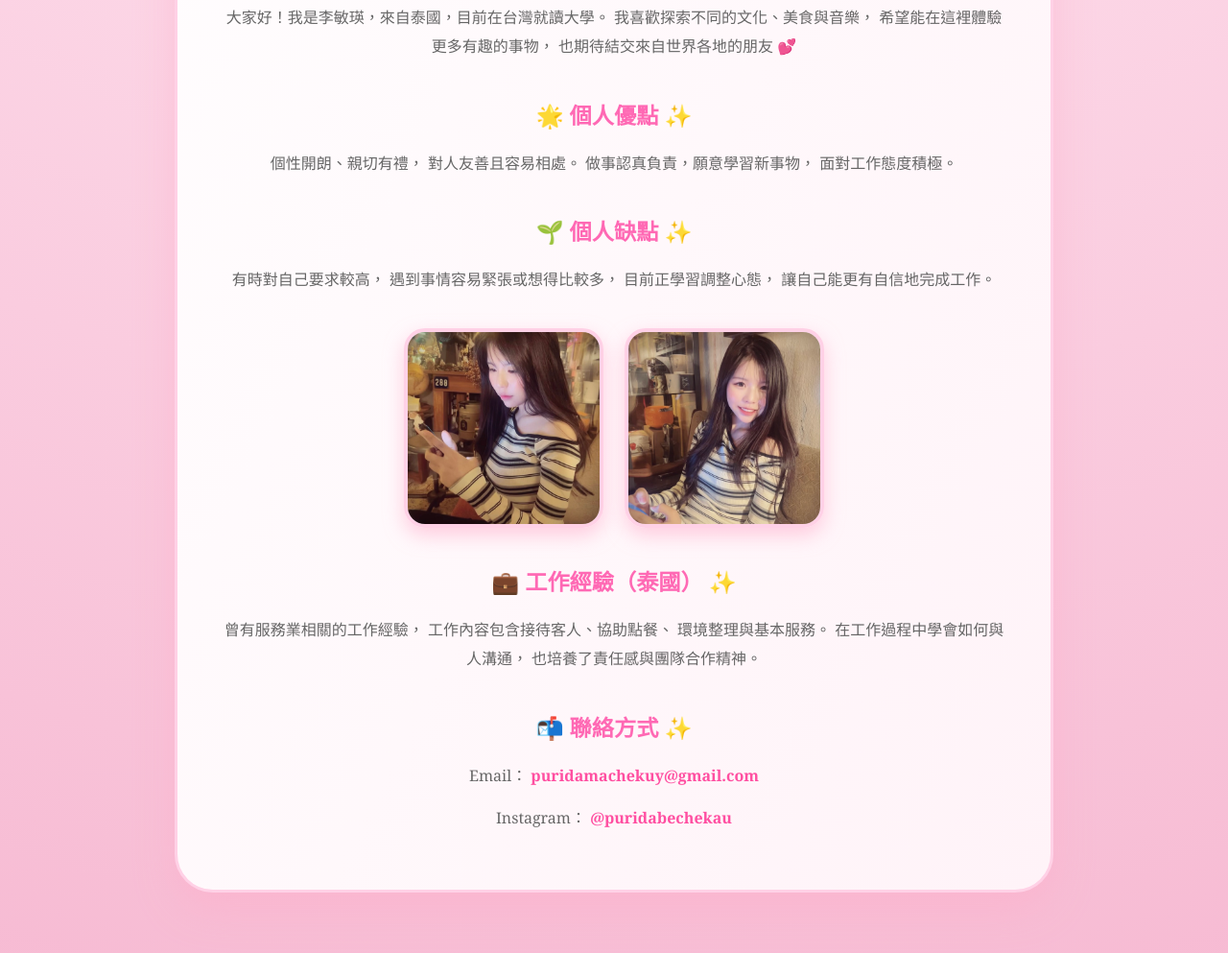
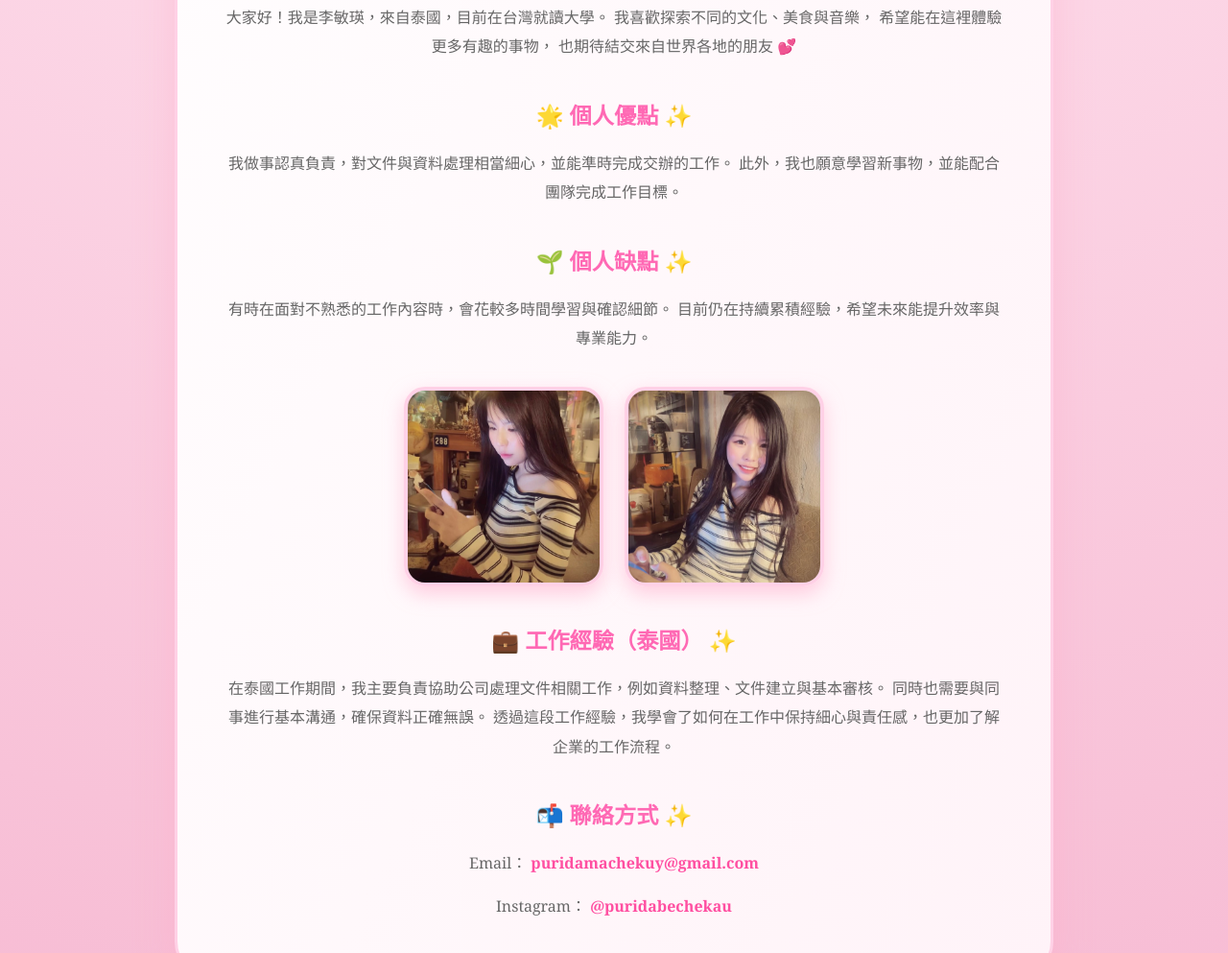
Before and after one commit to bd1141007-del/leemingfirstcode, a plain HTML site: page index.html in a window 1280 px wide. Shown: the part 1079-2072 px from the top of the page at 96% size. Drawn offline with Linux system fonts and the light colour scheme.

Commit message:
Update index.html
u

```diff
--- a/index.html
+++ b/index.html
@@ -171,18 +171,16 @@
 
   <h2>🌟 個人優點</h2>
   <p>
-    個性開朗、親切有禮，
-      對人友善且容易相處。
-      做事認真負責，願意學習新事物，
-      面對工作態度積極。
+    我做事認真負責，對文件與資料處理相當細心，並能準時完成交辦的工作。
+
+此外，我也願意學習新事物，並能配合團隊完成工作目標。
   </p>
 
   <h2>🌱 個人缺點</h2>
   <p>
-    有時對自己要求較高，
-      遇到事情容易緊張或想得比較多，
-      目前正學習調整心態，
-      讓自己能更有自信地完成工作。
+    有時在面對不熟悉的工作內容時，會花較多時間學習與確認細節。
+
+目前仍在持續累積經驗，希望未來能提升效率與專業能力。
   </p>
 
   <!-- ✅ 保留兩張照片 -->
@@ -193,11 +191,13 @@
 
   <h2>💼 工作經驗（泰國）</h2>
   <p>
-    曾有服務業相關的工作經驗，
-      工作內容包含接待客人、協助點餐、
-      環境整理與基本服務。
-      在工作過程中學會如何與人溝通，
-      也培養了責任感與團隊合作精神。
+    在泰國工作期間，我主要負責協助公司處理文件相關工作，例如資料整理、文件建立與基本審核。
+
+同時也需要與同事進行基本溝通，確保資料正確無誤。
+
+透過這段工作經驗，我學會了如何在工作中保持細心與責任感，也更加了解企業的工作流程。
+
+
   </p>
 
   <h2>📬 聯絡方式</h2>
```
